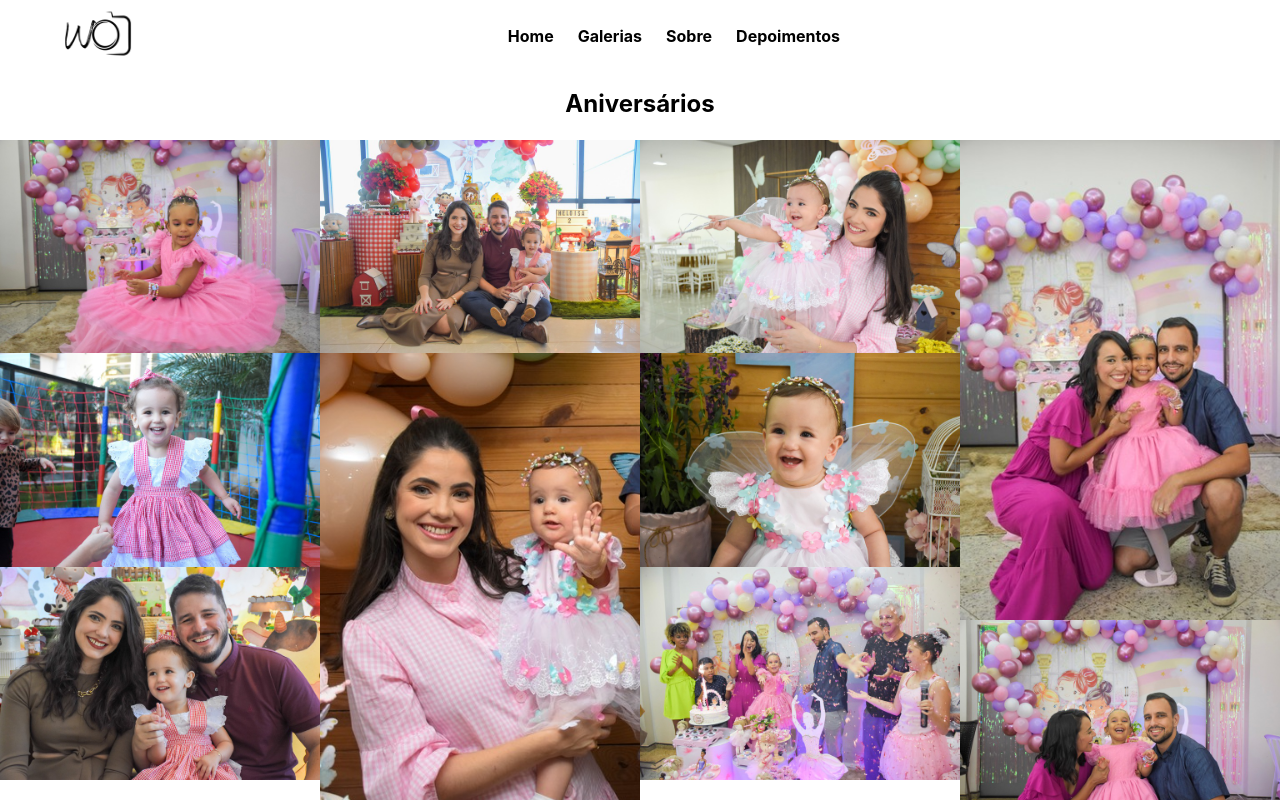
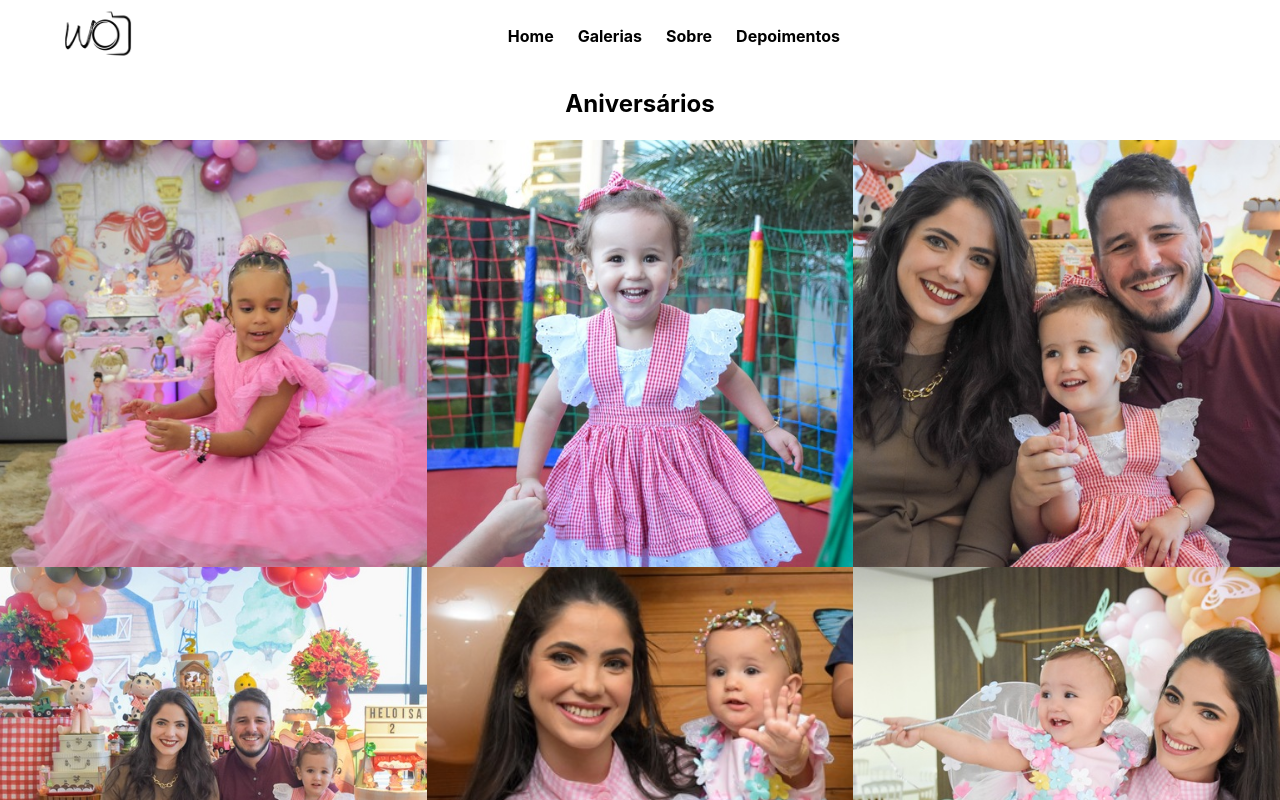
Before and after one commit to Luisfp0/woFotografias, a React (Vite) app: page /gallery/birthdays in a window 1280 px wide. Shown: the top 800 px of the page. Built offline with nearby package versions, Linux system fonts and the light colour scheme.

Commit message:
feat: - implemented compactFirstRows on PortfolioShowcase

```diff
--- a/src/components/PortfolioShowcase/index.tsx
+++ b/src/components/PortfolioShowcase/index.tsx
@@ -7,6 +7,7 @@ export const PortfolioShowcase = ({
   portfolioImages,
   gridConfig,
   title,
+  compactFirstRows = false,
 }: PortfolioShowcaseProps) => {
   const [selectedImage, setSelectedImage] = useState<SelectedImage | null>(null)
 
@@ -88,7 +89,13 @@ export const PortfolioShowcase = ({
                 onClick={() => setSelectedImage({ image, index })}
                 src={image}
                 key={index}
-                className="w-full break-inside-avoid hover:brightness-50 cursor-pointer"
+                className={`w-full break-inside-avoid object-cover hover:brightness-50 cursor-pointer ${
+                  compactFirstRows
+                    ? index < 6
+                      ? 'aspect-[3/3]'
+                      : 'aspect-[2/3]'
+                    : ''
+                }`}
                 alt={`Portfolio Item ${index}`}
               />
             )
--- a/src/components/PortfolioShowcase/types.ts
+++ b/src/components/PortfolioShowcase/types.ts
@@ -8,4 +8,5 @@ export interface PortfolioShowcaseProps {
   gridConfig?: string
   title?: string
   hasAmplify?: boolean
+  compactFirstRows?: boolean
 }
--- a/src/pages/GalleryAuditions/index.tsx
+++ b/src/pages/GalleryAuditions/index.tsx
@@ -24,9 +24,10 @@ export const GalleryAuditions = () => {
   return (
     <main className="min-h-screen w-full flex justify-center pt-15 md:pt-18 lg:pt-22 pb-2">
       <PortfolioShowcase
-        gridConfig="columns-1 sm:columns-2 md:columns-3 lg:columns-4 "
+        gridConfig="grid grid-cols-1 sm:grid-cols-2 md:grid-cols-3"
         portfolioImages={images}
         title="Ensaios"
+        compactFirstRows
       />
     </main>
   )
--- a/src/pages/GalleryBirthdays/index.tsx
+++ b/src/pages/GalleryBirthdays/index.tsx
@@ -8,7 +8,6 @@ import image6 from '../../assets/galleryBirthdaysImages/image6.jpg'
 import image7 from '../../assets/galleryBirthdaysImages/image7.jpg'
 import image8 from '../../assets/galleryBirthdaysImages/image8.jpg'
 import image9 from '../../assets/galleryBirthdaysImages/image9.jpg'
-import image10 from '../../assets/galleryBirthdaysImages/image10.jpg'
 
 export const GalleryBirthdays = () => {
   const images = [
@@ -21,14 +20,14 @@ export const GalleryBirthdays = () => {
     image7,
     image8,
     image9,
-    image10,
   ]
   return (
     <main className="min-h-screen w-full flex justify-center pt-15 md:pt-18 lg:pt-22 pb-2">
       <PortfolioShowcase
-        gridConfig="columns-1 sm:columns-2 md:columns-3 lg:columns-4 "
+        gridConfig="grid grid-cols-1 sm:grid-cols-2 md:grid-cols-3"
         portfolioImages={images}
         title="Aniversários"
+        compactFirstRows
       />
     </main>
   )
--- a/src/pages/GalleryWeddings/index.tsx
+++ b/src/pages/GalleryWeddings/index.tsx
@@ -24,9 +24,10 @@ export const GalleryWeddings = () => {
   return (
     <main className="min-h-screen w-full flex justify-center pt-15 md:pt-18 lg:pt-22 pb-2">
       <PortfolioShowcase
-        gridConfig="columns-1 sm:columns-2 md:columns-3 lg:columns-4 "
+        gridConfig="grid grid-cols-1 sm:grid-cols-2 md:grid-cols-3"
         portfolioImages={images}
         title="Casamentos"
+        compactFirstRows
       />
     </main>
   )
```
